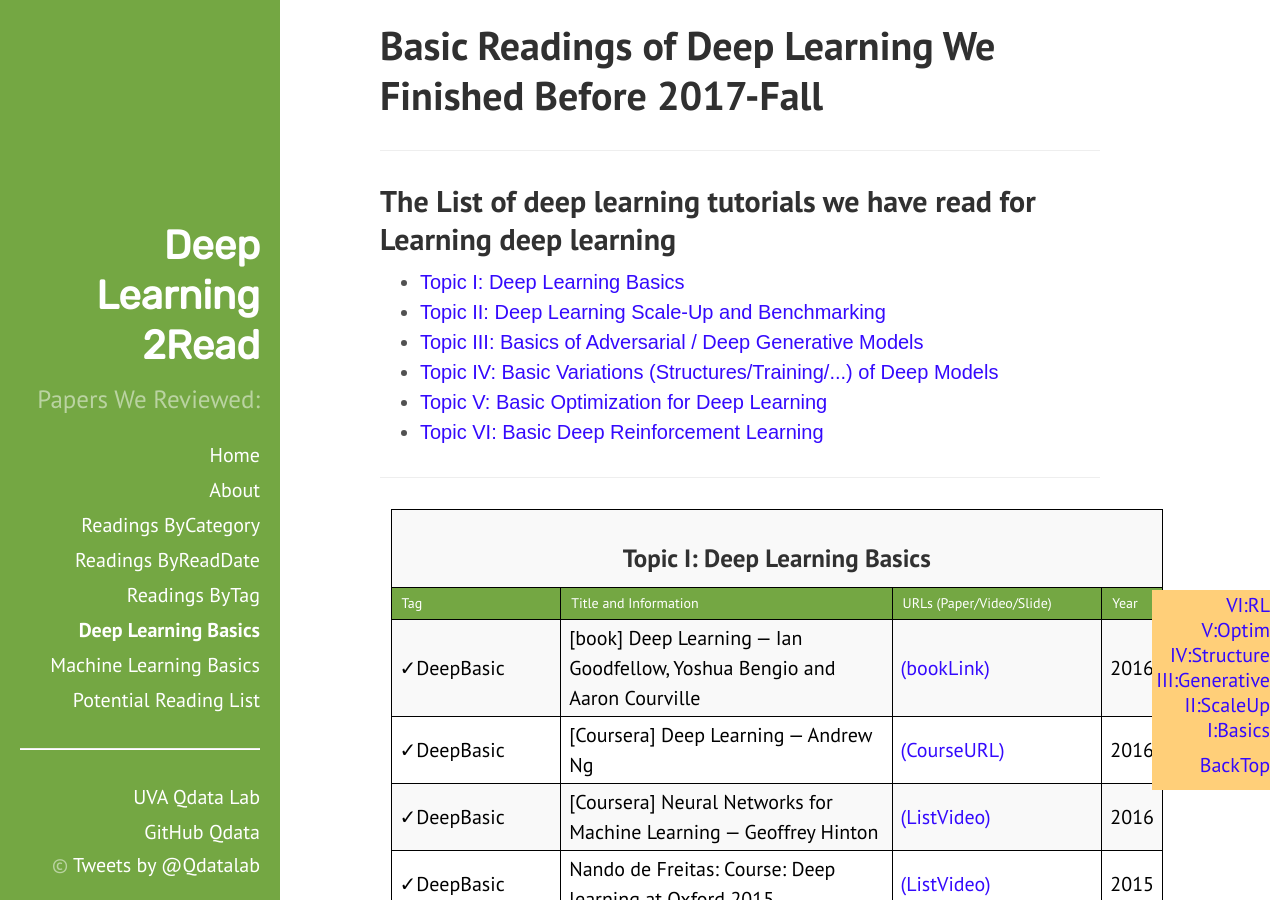
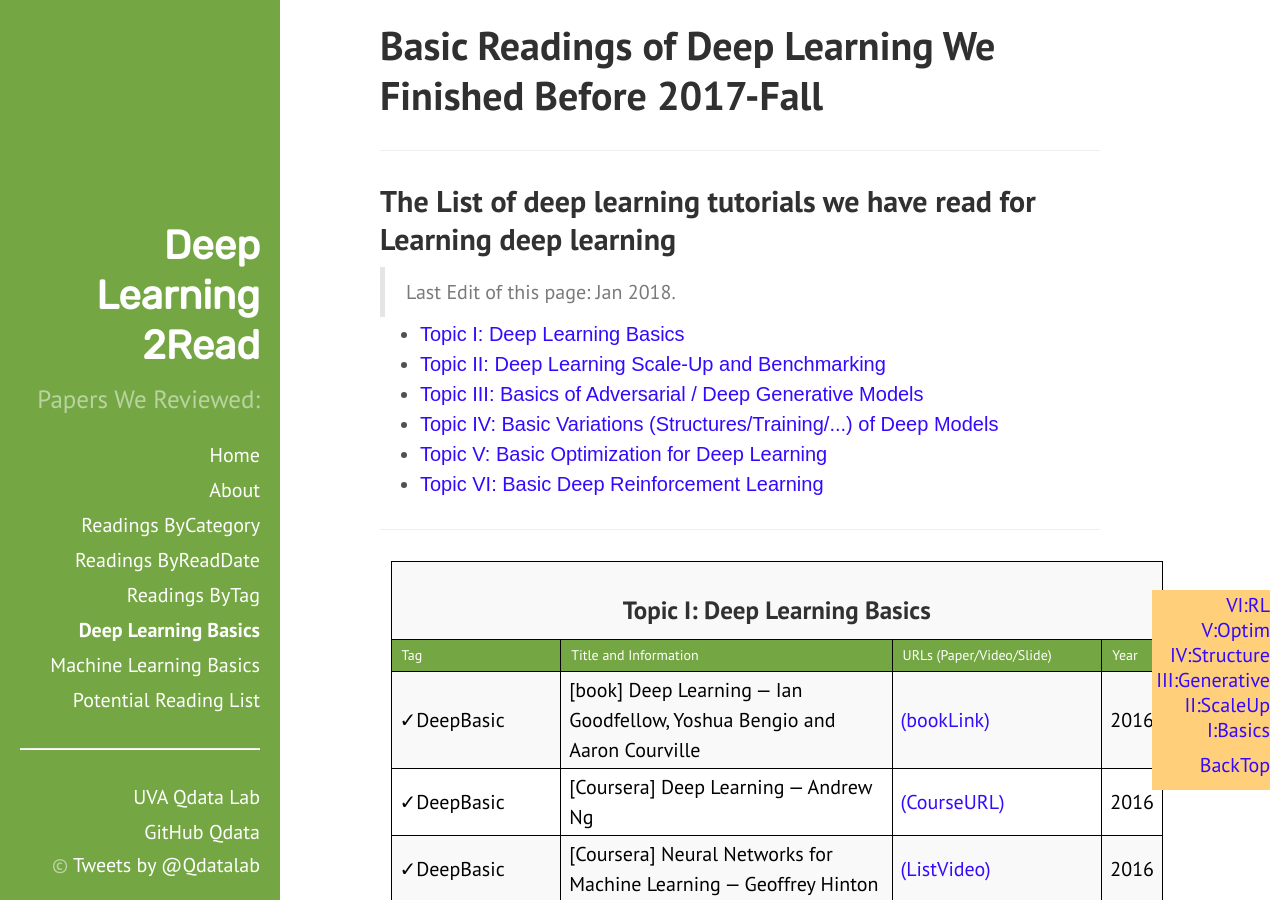
Before and after one commit to QData/deep2Read, a Jekyll site: the page built from Basic2LearnDeep.md, in a window 1280 px wide and 900 px high. Built offline with Jekyll 4.4.1, drawn with Linux system fonts in a browser that asks for light colours.

Commit message:
Update Basic2LearnDeep.md

```diff
--- a/Basic2LearnDeep.md
+++ b/Basic2LearnDeep.md
@@ -13,6 +13,7 @@ order: "18"
 
 ## The List of deep learning tutorials we have read for Learning deep learning
 
+> Last Edit of this page: Jan 2018.
 
 
 <!--<h1>Sections of Our Learning MachineLearning Topics</h1>-->
```
